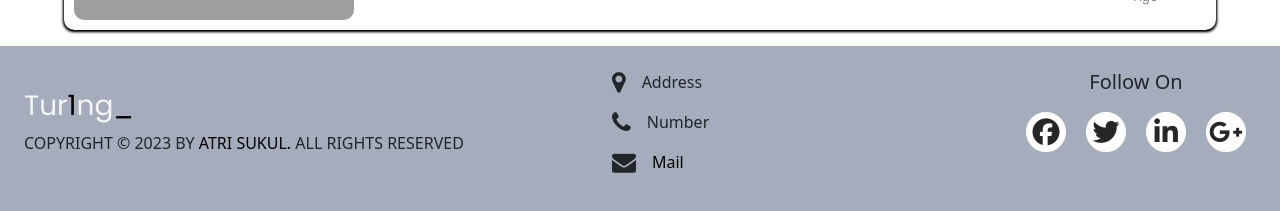
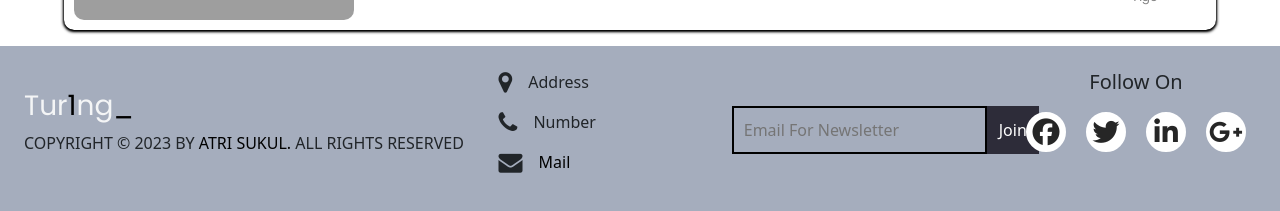
Before and after one commit to AtriSukul1508/Njack_Hack_It_Out-Tur1ng-, a React (Create React App) app in the folder tur1ng/: page / in a window 1280 px wide. Shown: the part 2809-3020 px from the top of the page. Built offline with nearby package versions, Linux system fonts and the light colour scheme; grey boxes are pictures that could not be loaded; a web font is replaced by a local one.

Commit message:
Added Newsletter

```diff
--- a/tur1ng/package.json
+++ b/tur1ng/package.json
@@ -4,6 +4,7 @@
   "private": true,
   "proxy": "http://localhost:8000",
   "dependencies": {
+    "@emailjs/browser": "^3.10.0",
     "@emotion/react": "^11.10.6",
     "@emotion/styled": "^11.10.5",
     "@material-ui/core": "^4.12.4",
--- a/tur1ng/src/Components/Footer/Footer.js
+++ b/tur1ng/src/Components/Footer/Footer.js
@@ -1,7 +1,23 @@
-import React from "react";
+import React, { useRef } from 'react';
+import emailjs from '@emailjs/browser';
 import "../../styles/footer.css";
 
 const Footer = () => {
+
+  const form = useRef();
+
+  const sendEmail = (e) => {
+    e.preventDefault();
+
+    emailjs.sendForm('service_3rg30p3', 'template_zmdldn1', form.current, '5V1-1q9JwtLgoNeM_')
+      .then((result) => {
+          console.log("message-sent");
+          e.target.reset();
+      }, (error) => {
+          console.log(error.text);
+      });
+  };
+
   return (
     <footer className="footer">
       <div className="foot-container1">
@@ -32,6 +48,11 @@ const Footer = () => {
             </p>
           </div>
         </div>
+
+        <form ref={form} onSubmit={sendEmail} className="form-set">
+          <input type="email" name="user_email" placeholder='Email For Newsletter' className='input-area' />
+          <input type="submit" value="Join"  className='submit-area' />
+          </form>
 
         <div className="foot-social">
           <h5>Follow On</h5>
--- a/tur1ng/src/styles/footer.css
+++ b/tur1ng/src/styles/footer.css
@@ -20,6 +20,28 @@
   display: flex;
   flex-direction: column;
   align-self: center;
+}
+
+.form-set{
+  display: flex;
+  justify-content: center;
+  align-items: center;
+  width: 15vw;
+}
+
+.input-area{
+  padding: 0 !important;
+  padding: 10px !important;
+  border-radius: 0 !important;
+  background: transparent;
+  border: 2px solid black !important;
+}
+
+.submit-area{
+  padding: 12px;
+  background-color: #2d2c39;
+  border: none;
+  color: #fff;
 }
 
 .foot-about h3 {
@@ -169,6 +191,27 @@
   .social-links i {
     font-size: 1.8rem;
   }
+
+  /* .form-set{
+    flex-direction: column;
+    width: 10vw;
+  }
+
+  .input-area{
+    width: 8rem !important;
+    padding: 0 !important;
+    padding: 5px !important;
+    border-radius: 0 !important;
+    background: transparent;
+    border: 2px solid black !important;
+  }
+
+  .submit-area{
+    padding: 5px;
+    background-color: #2d2c39;
+    border: none;
+    color: #fff;
+  } */
 }
 
 @media (max-width: 500px) {
@@ -178,6 +221,11 @@
     /* width: 100vw; */
     text-align: center;
     row-gap: 1.5rem;
+  }
+
+  .form-set{
+    flex-direction: column;
+    width: 80vw;
   }
 
   .foot-about {
```
Also changed, not shown: 1 other file (tests, documents, lock files or other folders).
